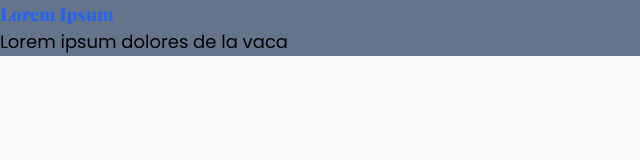
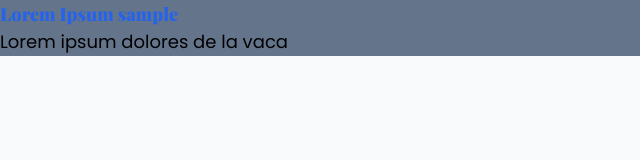
Before and after one commit to juanrouges/juan-rojas, a Gatsby site: page / in a window 1280 px wide. Shown: the full height of the page, 0-640 px from the left. Built offline with nearby package versions, Linux system fonts and the light colour scheme; Gatsby itself is replaced by a stand-in of ours.

Commit message:
🧪 git new mac

```diff
--- a/src/pages/index.js
+++ b/src/pages/index.js
@@ -3,7 +3,7 @@
 const IndexPage = () => {
   return (
     <main className=" bg-slate-500">
-      <h1>Lorem Ipsum</h1>
+      <h1>Lorem Ipsum sample</h1>
       <p>Lorem ipsum dolores de la vaca</p>
     </main>
   );
```
